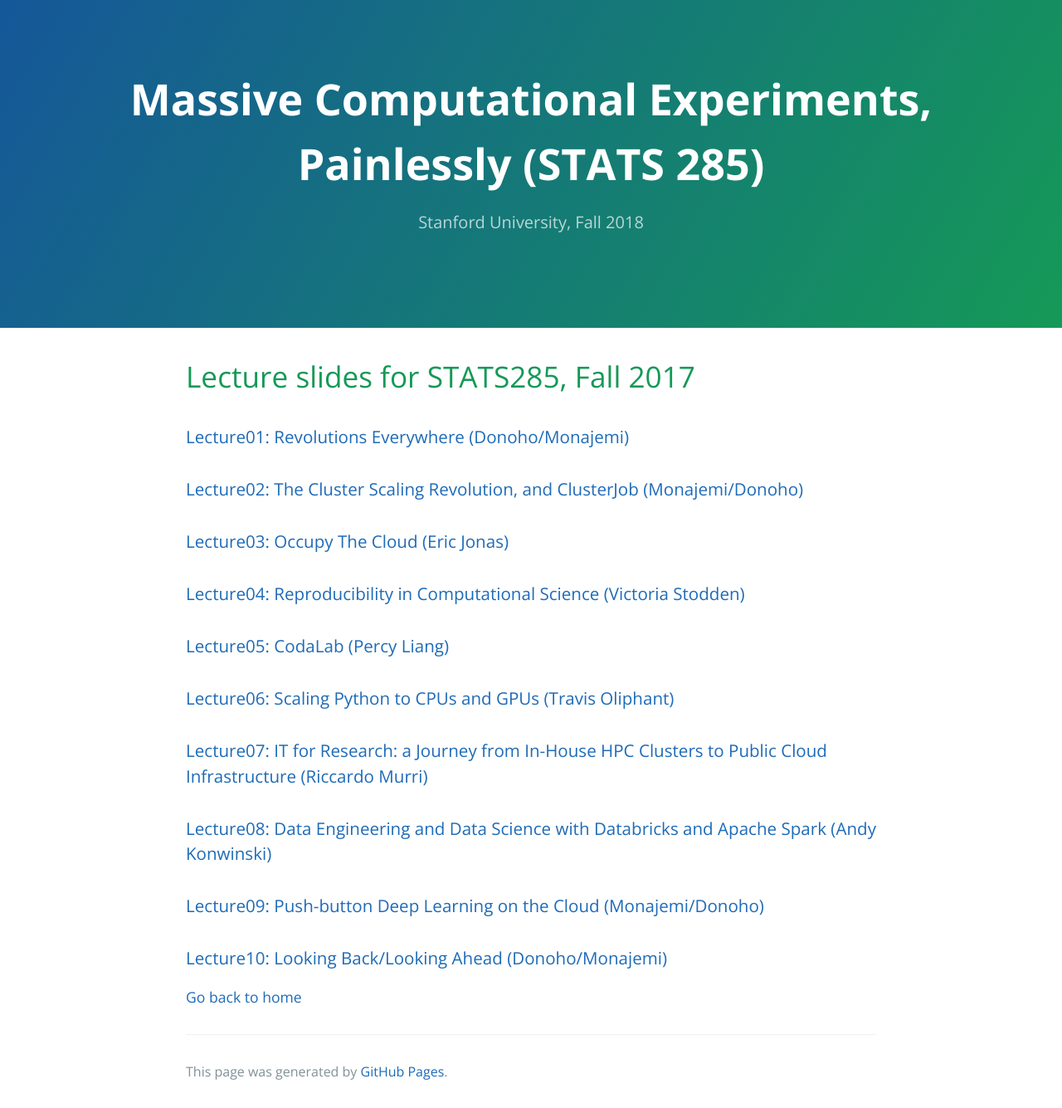
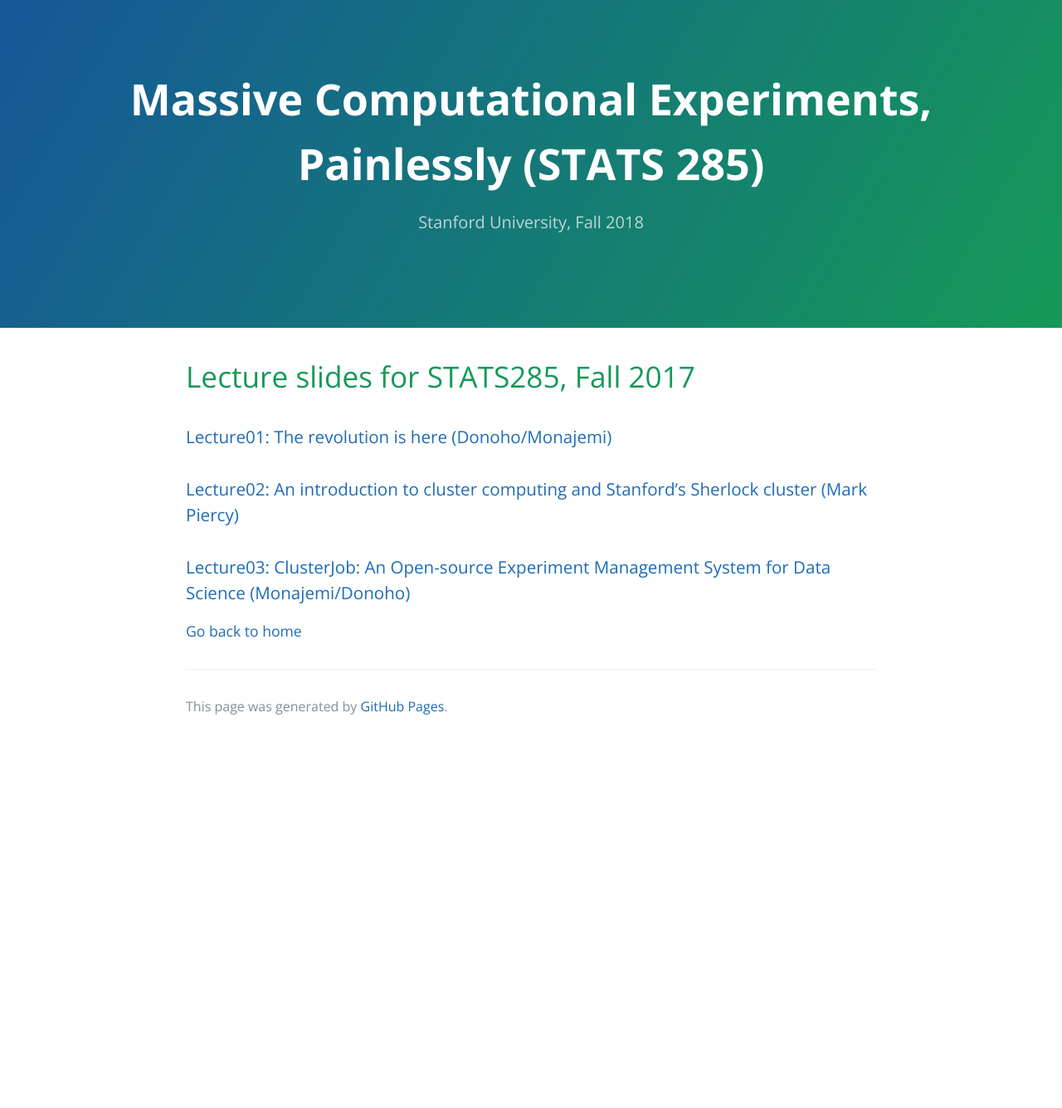
Before and after one commit to stats285/stats285.github.io, a Jekyll site: the page built from lecture_slides.md, in a window 1280 px wide. Shown: the whole page at 83% size. Built offline with Jekyll 4.4.1, drawn with Linux system fonts in a browser that asks for light colours; the repository's description, which GitHub fills in, is left out; our own code applies the rules of GitHub Pages for plain Markdown files; after the commit the page ends 900 px from its top, so only the background shows below that.

Commit message:
added assets

```diff
--- a/lecture_slides.md
+++ b/lecture_slides.md
@@ -4,17 +4,8 @@
 # Lecture slides for STATS285, Fall 2017
 
 
-### [Lecture01: Revolutions Everywhere (Donoho/Monajemi)](./assets/lectures/StanfordStats285-20170925-Lecture01-Donoho.pdf)
-### [Lecture02: The Cluster Scaling Revolution, and ClusterJob (Monajemi/Donoho)](./assets/lectures/StanfordStats285-20171002-Lecture02-Monajemi.pdf)
-### [Lecture03: Occupy The Cloud (Eric Jonas)](./assets/lectures/StanfordStats285-20171009-Lecture03-Jonas.pdf)
-### [Lecture04: Reproducibility in Computational Science (Victoria Stodden)](./assets/lectures/StanfordStats285-20171016-Lecture04-stodden.pdf)
-### [Lecture05: CodaLab (Percy Liang)](./assets/lectures/StanfordStats285-20171023-Lecture05-PercyLiang.pdf)
-### [Lecture06: Scaling Python to CPUs and GPUs (Travis Oliphant)](https://www.slideshare.net/teoliphant/scaling-python-to-cpus-and-gpus-81607883)
-### [Lecture07: IT for Research: a Journey from In-House HPC Clusters to Public Cloud Infrastructure (Riccardo Murri)](./assets/lectures/StanfordStats285-20171106-Lecture07-RiccardoMurri.pdf)
-### [Lecture08: Data Engineering and Data Science with Databricks and Apache Spark (Andy Konwinski)](./assets/lectures/Andy_Konwinski_Stanford_Stats_285_Fall_2017.pdf)
-### [Lecture09: Push-button Deep Learning on the Cloud (Monajemi/Donoho)](./assets/lectures/StanfordStats285-20171027-Lecture09-MonajemiDonoho.pdf)
-### [Lecture10: Looking Back/Looking Ahead (Donoho/Monajemi)](./assets/lectures/Lecture10_DonohoMonajemi.pdf)
-
-
+### [Lecture01: The revolution is here (Donoho/Monajemi)](./assets/lectures18/Lecture-01-20180925.pdf)
+### [Lecture02: An introduction to cluster computing and Stanford's Sherlock cluster (Mark Piercy)](./assets/lectures18/Mark_piercy_lecture02.pptx)
+### [Lecture03: ClusterJob: An Open-source Experiment Management System for Data Science (Monajemi/Donoho)](./assets/lectures18/Lecture03.pdf)
 
 [Go back to home](./)
```
Also changed, not shown: index.md (+1 -1 lines), 4 other files.
